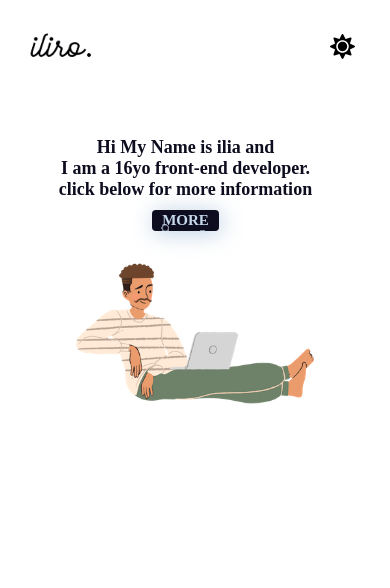
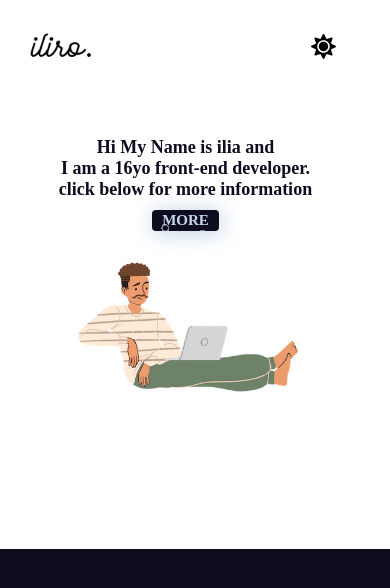
Before and after one commit to IRoozban/portfolio, a React (Vite) app: page / in a window 390 px wide. Shown: the top 588 px of the page. Built offline with nearby package versions, Linux system fonts and the light colour scheme; a web font is replaced by a local one.

Commit message:
fixed some responsive designs' problems

```diff
--- a/src/pages/component/context.jsx
+++ b/src/pages/component/context.jsx
@@ -3,11 +3,7 @@ import React, { useContext, createContext, useEffect } from "react";
 const GlobalContext = createContext();
 
 const AppContext = ({ children }) => {
-
   const [IsDark, setIsDark] = React.useState(false);
-
-
-
 
   return (
     <GlobalContext.Provider value={{ IsDark, setIsDark }}>
--- a/src/pages/component/home.jsx
+++ b/src/pages/component/home.jsx
@@ -14,6 +14,7 @@ const home = () => {
 
   return (
     <div className={`home-section ${!IsDark && "dark-text"}`}>
+      <div className="layer"></div>
       <div className="banner">
         <img src={banner} alt="banner" />
       </div>
--- a/src/pages/style/home.css
+++ b/src/pages/style/home.css
@@ -180,8 +180,12 @@
 
   .section-text {
     width: 90%;
-    margin: 40px 25%;
+    margin: 40px 10%;
     text-align: left;
+  }
+
+  .section-text h2,button{
+    margin: 0 5%;
   }
 
   .section-text .home-btn {
@@ -201,7 +205,7 @@
 
 @media (max-width: 630px) {
   .banner img {
-    width: 350px;
+    width: 370px;
     margin-top: 10px;
   }
   .section-text .home-btn{
@@ -214,14 +218,17 @@
   }
 
   .section-text{
-    font-size:15px
+    font-size:20px
+  }
+   .section-text h2,button{
+    margin: 0 5%;
   }
 }
 
 @media (max-width:500px){
    .banner img {
     width: 300px;
-    margin-top: 10px;
+    margin-top: 60px;
     margin-right: 0;
     margin-left: 0;
   }
@@ -231,17 +238,20 @@
   }
 
   .section-text{
-    font-size:13px;
-    margin: 0 25%;
+    font-size:15px;
+    margin: 0 10%;
 
+  }
+   .section-text h2,button{
+    margin: 0 5%;
   }
 }
 
-@media (max-width:403px) {
+@media (max-width:413px) {
    .banner img {
-    width: 260px;
+    width: 240px;
     margin-top: 10px;
-    margin-right: 0;
+    margin-right: 15px;
     margin-left: 0;
   }
 
@@ -255,4 +265,37 @@
     margin: 10px;
 
   }
+  .layer{
+    position: absolute;
+    bottom: 0;
+    width: 100%;
+    height: 35%;
+    margin-top: 10%;
+    background-color: #0d0d1f;
+    /* display:  ; */
+
+
+  }
+
 }
+
+
+@media (max-height:610px) {
+   .layer{
+    position: absolute;
+    bottom: 0;
+    width: 100%;
+    height: 15%;
+    margin-top: 10%;
+    background-color: #0d0d1f;
+    /* display:  ; */
+
+
+  }
+}
+
+@media (max-height:500px) {
+  .layer{
+    display: none;
+  }
+}
```
